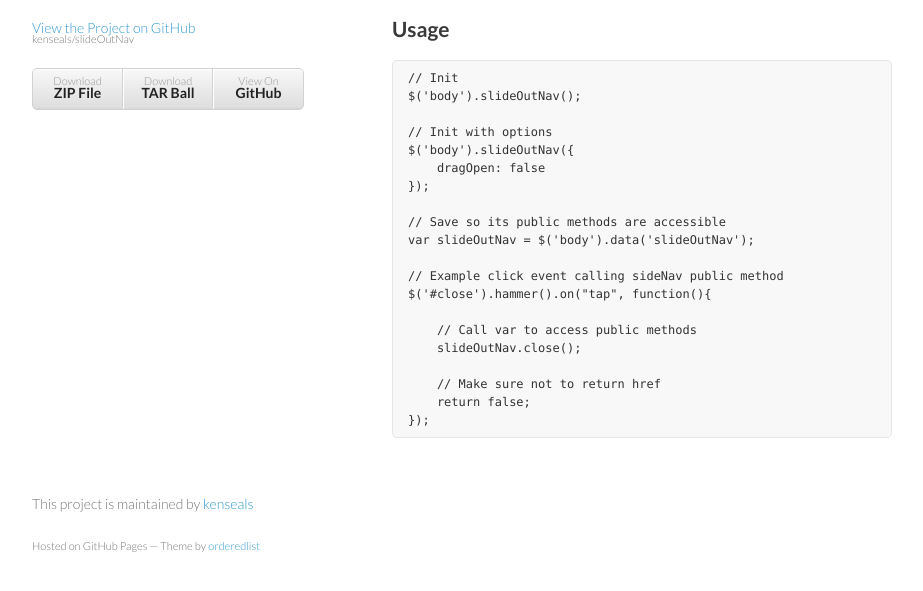
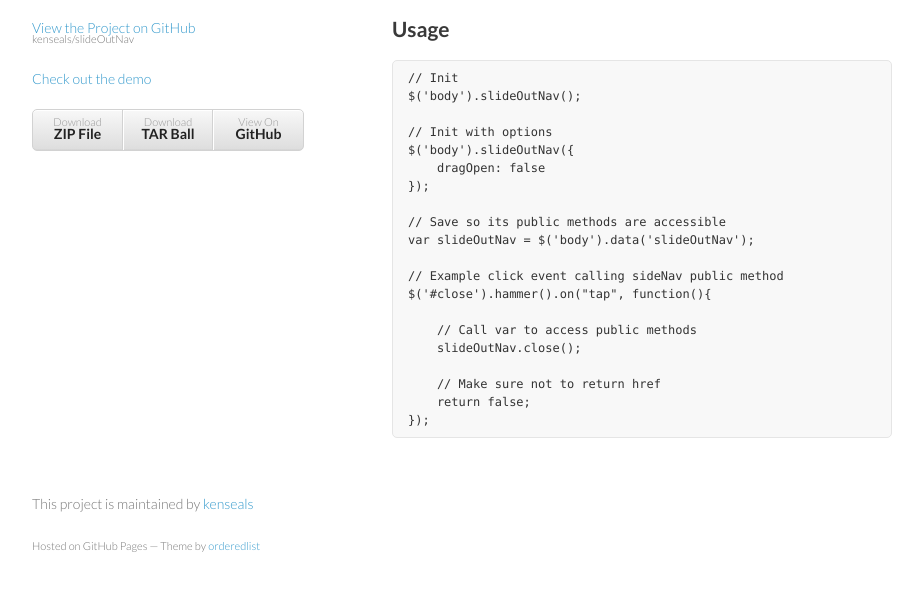
Before and after one commit to kenseals/slideOutNav, a plain HTML site: page index.html in a window 1280 px wide. Shown: the part 175-766 px from the top of the page, without its empty margins (178-1101 px from the left). Drawn offline with Linux system fonts and the light colour scheme.

Commit message:
Added link to demo.

```diff
--- a/index.html
+++ b/index.html
@@ -20,6 +20,7 @@
 
         <p class="view"><a href="https://github.com/kenseals/slideOutNav">View the Project on GitHub <small>kenseals/slideOutNav</small></a></p>
 
+		<p class="view"><a href="/demo">Check out the demo</a></p>
 
         <ul>
           <li><a href="https://github.com/kenseals/slideOutNav/zipball/master">Download <strong>ZIP File</strong></a></li>
```
